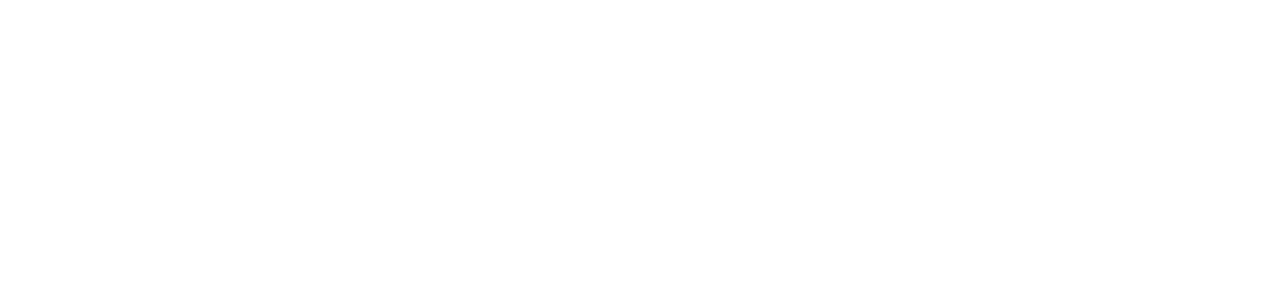
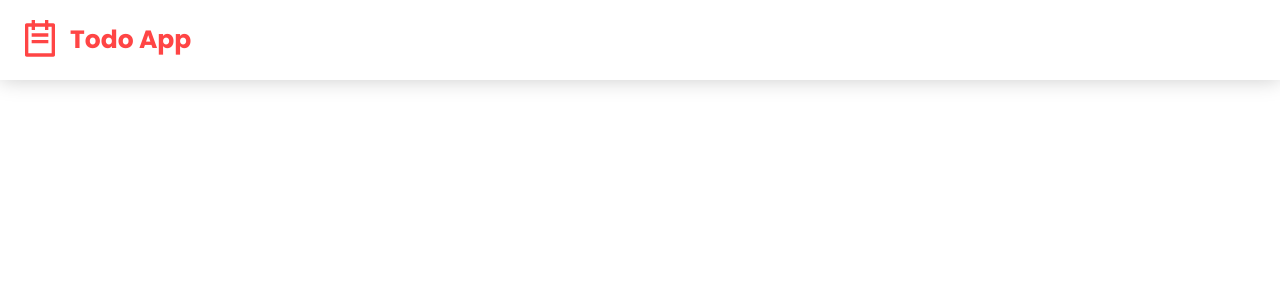
Before and after one commit to mostafa-kheibary/Todo-app-react, a React (Create React App) app: page / in a window 1280 px wide. Shown: the top 300 px of the page. Built offline with nearby package versions, Linux system fonts and the light colour scheme.

Commit message:
add Header components

```diff
--- a/src/App.js
+++ b/src/App.js
@@ -1,4 +1,9 @@
+import Header from './components/Header/Header';
 const App = () => {
-  return <></>;
+  return (
+    <>
+      <Header />
+    </>
+  );
 };
 export default App;
--- /dev/null
+++ b/src/components/Header/Header.css
@@ -0,0 +1,15 @@
+.header {
+  display: flex;
+  gap: 10px;
+  place-items: center;
+  padding: 20px;
+  box-shadow: 0 0 20px rgba(0, 0, 0, 0.205);
+}
+.header__title,
+.header__icon {
+  font-size: 25px;
+  color: #ff4545;
+}
+.header__icon {
+  width: 40px;
+}
--- /dev/null
+++ b/src/components/Header/Header.jsx
@@ -0,0 +1,10 @@
+import './Header.css';
+const Header = () => {
+  return (
+    <header className='header'>
+      <img className='header__icon' src='./svg/main.svg' alt='' />
+      <h1 className='header__title'>Todo App</h1>
+    </header>
+  );
+};
+export default Header;
--- a/src/index.css
+++ b/src/index.css
@@ -1,5 +1,7 @@
-*{
+@import url('https://fonts.googleapis.com/css2?family=Poppins:wght@100;300;500;700&display=swap');
+* {
   margin: 0;
   padding: 0;
   box-sizing: border-box;
+  font-family: 'Poppins', sans-serif;
 }
```
Also changed, not shown: public/svg/add-task.svg (added), public/svg/main.svg (added).
